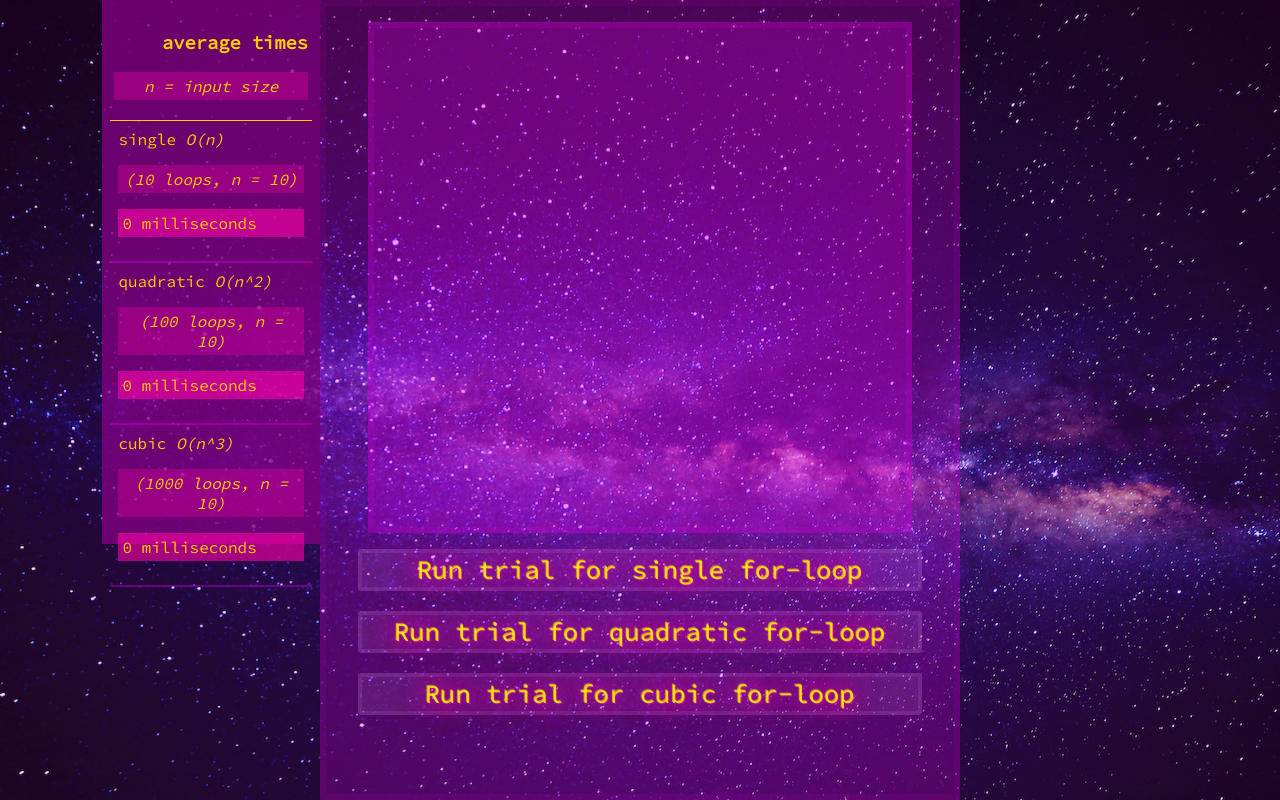
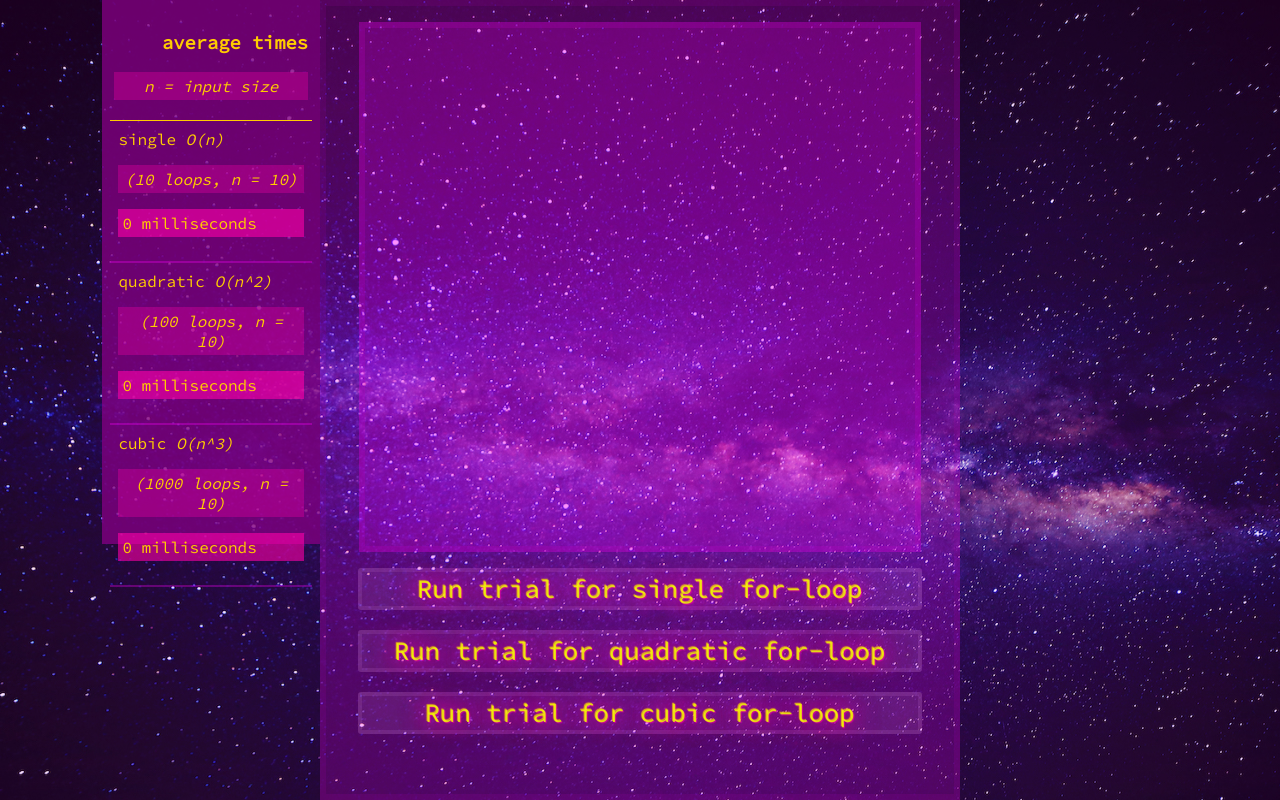
Before and after one commit to superbuggy/teach, a plain HTML site: page time-complexity/index.html in a window 1280 px wide. Drawn offline with Linux system fonts and the light colour scheme.

Commit message:
Increase padding in page console

```diff
--- a/time-complexity/style.css
+++ b/time-complexity/style.css
@@ -51,7 +51,7 @@ span.time {
 
 code {
   margin: 0 auto;
-  padding: .5em;
+  padding: 1em;
   display: block;
   min-height: 60vh;
   max-height: 60vh;
```
